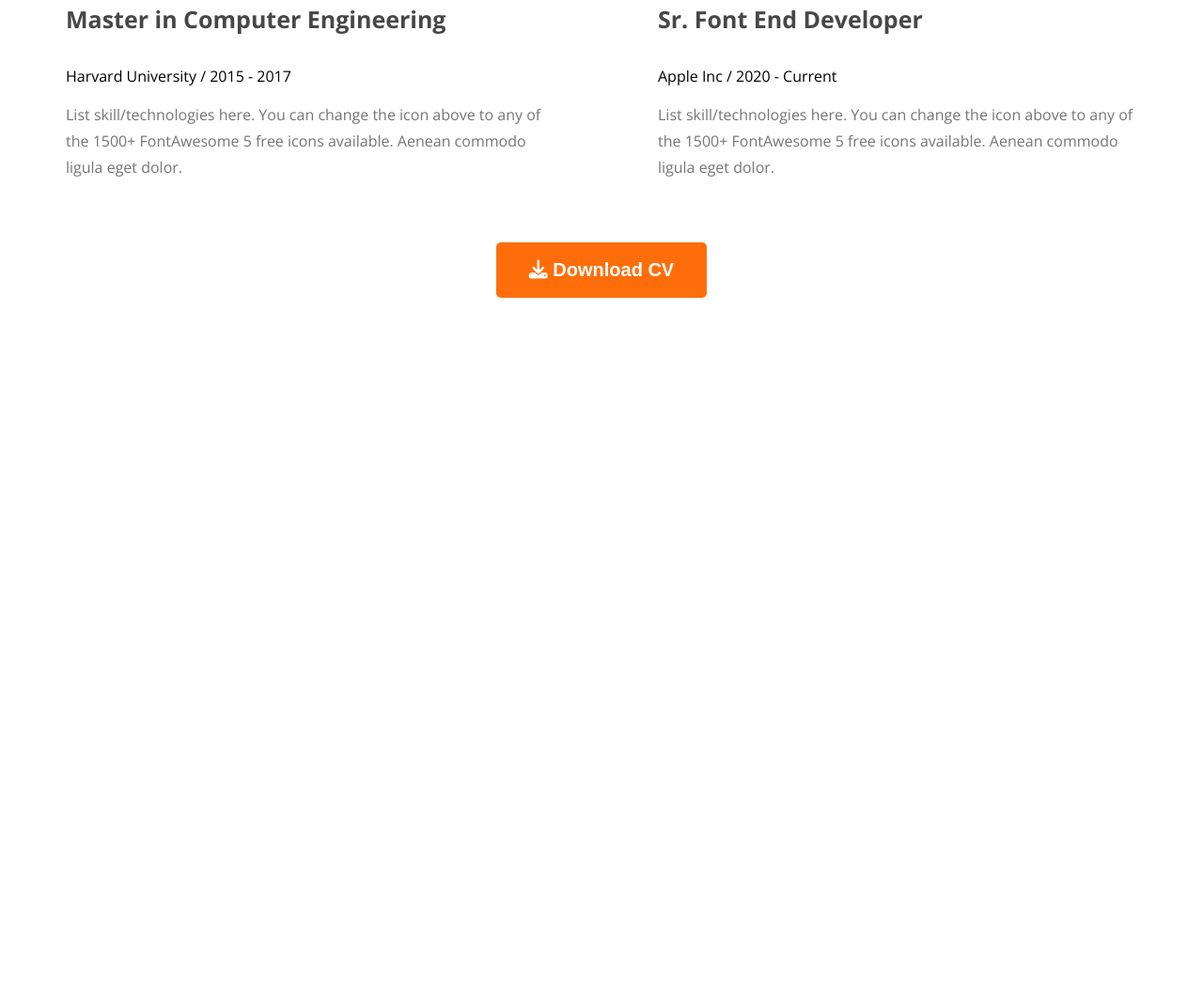
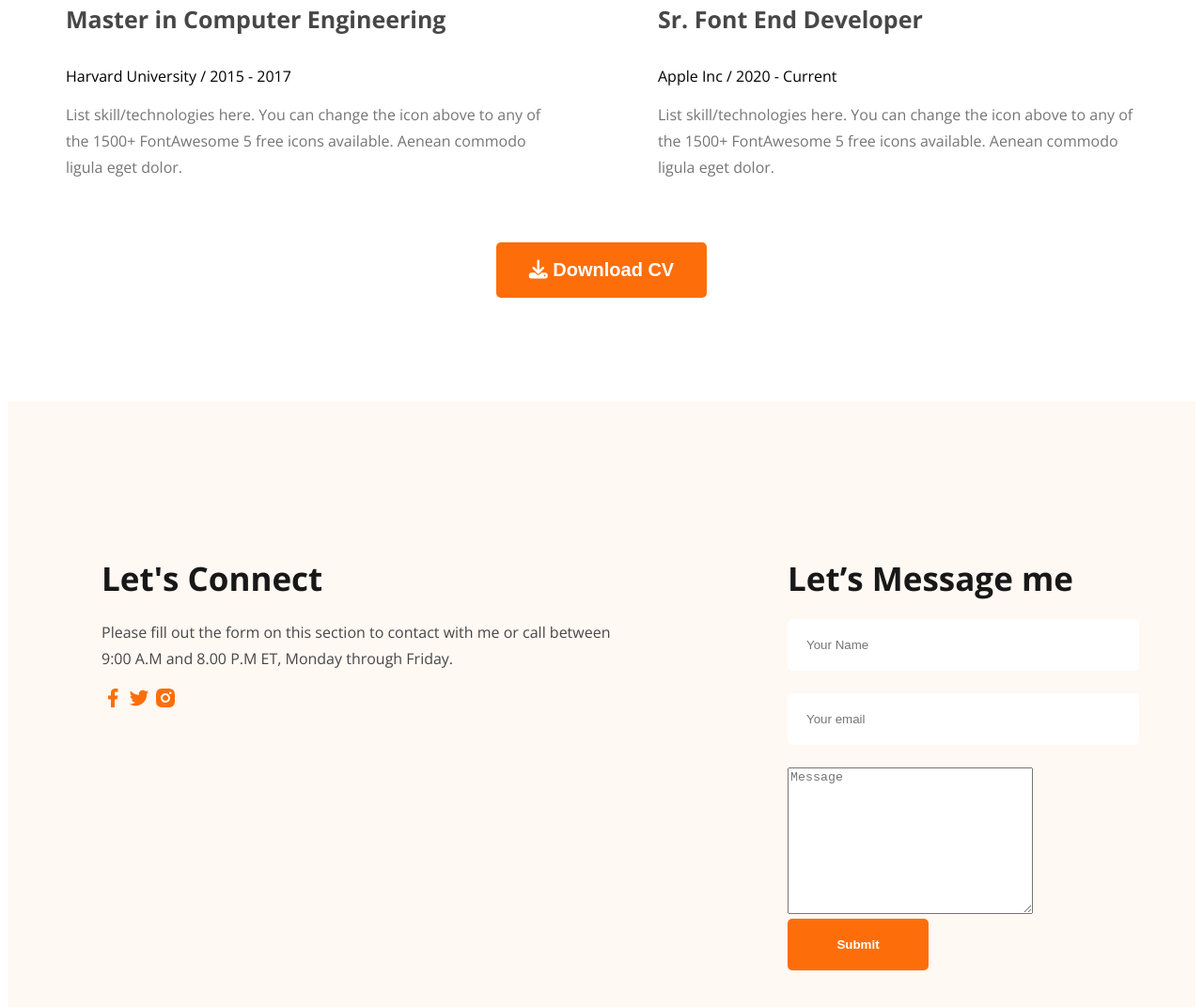
Before and after one commit to Surid-Chakma/first-portfolio-practice, a plain HTML site: page index.html in a window 1280 px wide. Shown: the part 2915-3987 px from the top of the page at 94% size. Before the commit the page ends 3240 px from the top, so only its background shows below. Drawn offline with nearby package versions, Linux system fonts and the light colour scheme.

Commit message:
footer added and finished the portfolio

```diff
--- a/index.html
+++ b/index.html
@@ -195,6 +195,25 @@
         </div>
       </section>
     </main>
-    <footer></footer>
+    <footer>
+        <div class="footer">
+            <div class="connection">
+                <h3 class="connection-title">Let's Connect</h3>
+                <p class="connection-description">Please fill out the form on this section to contact with me or call between 9:00 A.M and 8.00 P.M ET, Monday through Friday.</p>
+                <a href="#"><img src="./images/icons/facebook.png" alt=""></a>
+                <a href="#"><img src="./images/icons/twitter.png" alt=""></a>
+                <a href="#"><img src="./images/icons/insta.png" alt=""></a>
+            </div>
+            <div class="message-form">
+                <h3 class="connection-title">Let’s Message me</h3>
+                <div class="form">
+                    <input type="text" placeholder="Your Name"></input>
+                    <input type="email" placeholder="Your email">
+                    <textarea name="" id="" cols="30" rows="10" placeholder="Message"></textarea>
+                    <input type="Submit" class="btn-submit">
+                </div>
+            </div>
+        </div>
+    </footer>
   </body>
 </html>
--- a/style.css
+++ b/style.css
@@ -185,8 +185,8 @@ main {
   max-width: 510px;
 }
 .download-cv {
-    text-align: center;
-    margin-top: 50px;
+  text-align: center;
+  margin-top: 50px;
 }
 .btn-download-cv {
   border-radius: 5px;
@@ -196,4 +196,46 @@ main {
   color: white;
   font-size: 20px;
   font-weight: 700;
+  margin-bottom: 110px;
 }
+.footer {
+  background: #fff8f3;
+  /* margin: 0 auto; */
+  padding: 130px 100px;
+  display: flex;
+}
+.connection {
+  margin-right: 115px;
+}
+.message-form {
+  width: 50%;
+}
+.connection-title {
+  color: #181818;
+  font-size: 35px;
+  font-weight: 700;
+  margin-bottom: 20px;
+}
+.connection-description {
+  color: #474747;
+  font-size: 16px;
+  font-weight: 400;
+  line-height: 28px;
+  padding-right: 60px;
+}
+.form input {
+  display: block;
+  margin-bottom: 24px;
+  border-radius: 5px;
+  background: #fff;
+  border: none;
+  padding: 20px;
+  width: 100%;
+}
+.form .btn-submit {
+  border-radius: 5px;
+  background: #fd6e0a;
+  width: 150px;
+  color: white;
+  font-weight: bold;
+}
```
